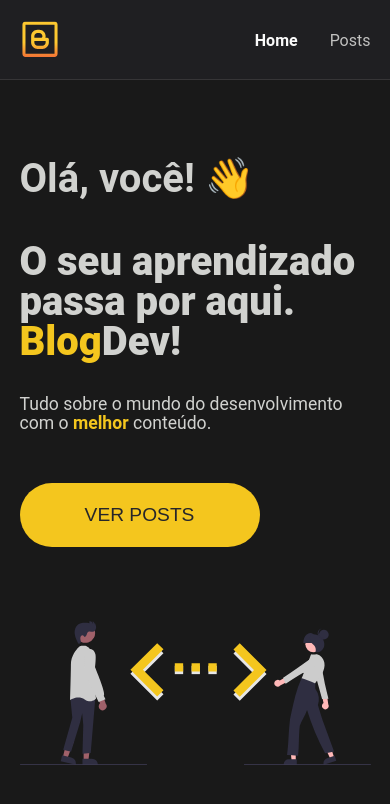
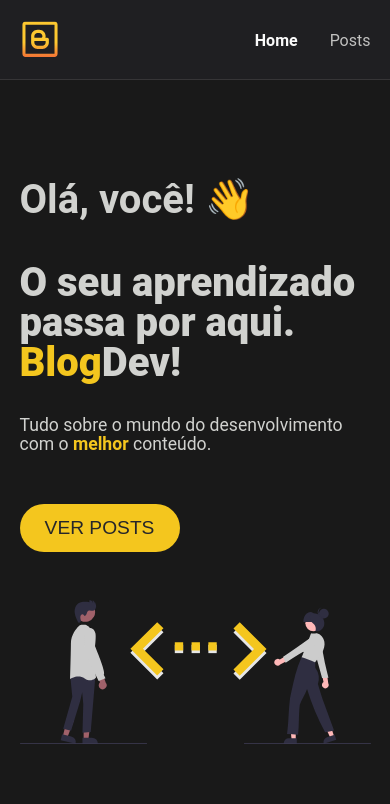
Before and after one commit to DanielSCustodio/Blog-com-Next.js, a Next.js app: page / in a window 390 px wide. Shown: the top 804 px of the page. Built offline with nearby package versions, Linux system fonts and the light colour scheme.

Commit message:
feat: Menu position fixed

```diff
--- a/src/components/Header/style.module.sass
+++ b/src/components/Header/style.module.sass
@@ -2,6 +2,8 @@
   background-color: #1F1F22
   height: 5rem
   border-bottom: 1px solid rgba(207, 201, 193, 0.131)
+  position: fixed
+  width: 100vw
 
 .content
   max-width: 90vw
--- a/src/styles/home.module.sass
+++ b/src/styles/home.module.sass
@@ -2,6 +2,7 @@
   height: calc(100vh - 5rem)
   max-width: 90vw
   margin: 0 auto
+  padding-top: 10rem
 
   display: flex
   align-items: center
@@ -71,6 +72,11 @@
     margin-top: 2rem
     transition: background 1s
 
+    @media (max-width: 720px)
+      width: 10rem
+      height: 3rem
+      margin: 2rem auto
+
     &:hover
       box-shadow: #f47c35 0px 10px 15px -10px
       background-color: #F47C35
```
Also changed, not shown: src/pages/posts/posts.module.sass (+3 -5 lines).
